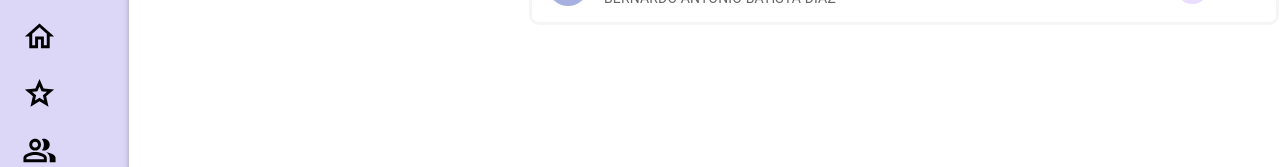
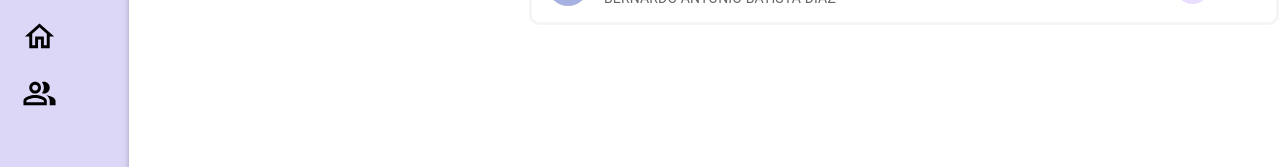
Before and after one commit to siriuzz/IndiC, a Next.js app: page /gestionar_asignaturas in a window 1280 px wide. Shown: the part 223-390 px from the top of the page. Built offline with nearby package versions, Linux system fonts and the light colour scheme.

Commit message:
fixed sidebar calificaciones deleted

```diff
--- a/src/components/Sidebar/sidebarAdministrador/SidebarAdministrador.js
+++ b/src/components/Sidebar/sidebarAdministrador/SidebarAdministrador.js
@@ -176,13 +176,6 @@ export default function SidebarAdministrador() {
                         </Button>
                     </Link>
 
-                    <Link href="/calificaciones_docente">
-                        <Button style={buttonStyle2} variant={contained}>
-                            <GradeOutlined style={iconStyle} />
-                            <div style={divStyle}>Calificaciones</div>
-                        </Button>
-                    </Link>
-
                     <Link href="/cuenta_administrador">
                         <Button style={buttonStyle2} variant={contained}>
                             <PeopleAltOutlinedIcon style={iconStyle} />
```
